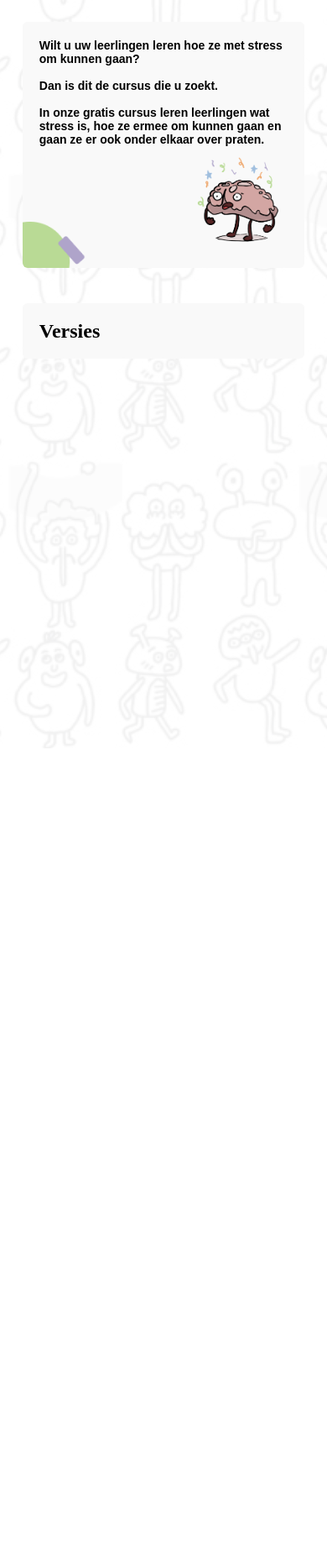
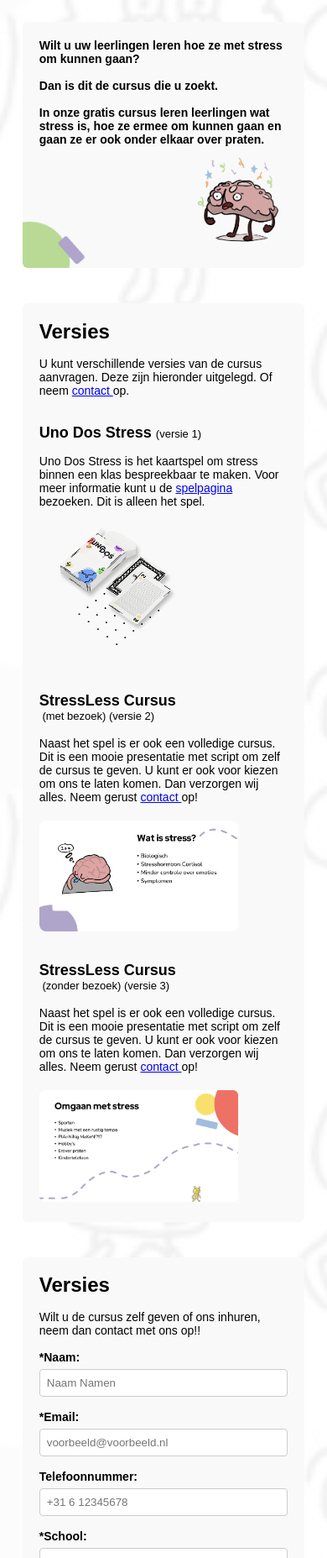
Before and after one commit to brentvanmalsen/stressless, a plain HTML site: page Pages/3. Cursus/cursus.html in a window 390 px wide. Shown: the part 145-2000 px from the top of the page at 84% size. Before the commit the page ends 1036 px from the top, so only its background shows below. Drawn offline with Linux system fonts and the light colour scheme.

Commit message:
added the contact part mobile

```diff
--- a/Pages/3. Cursus/cursus.css
+++ b/Pages/3. Cursus/cursus.css
@@ -20,7 +20,7 @@ h1 {
     font-family: ZukaDoodle;
     font-weight: lighter;
     font-size: 3.125rem;
-    margin: 7vw 3vw 0 7vw;
+    margin: 7vw 0 0 7vw;
 }
 
 .box {
@@ -30,7 +30,7 @@ h1 {
     padding: 5vw;
 }
 
-p {
+#introbox p {
     font-family: 'Nunito', sans-serif;
     font-size: .875rem;
     font-weight: bold;
@@ -58,5 +58,86 @@ p {
 
 
 h2 {
+    font-family: 'Red Hat Display', sans-serif;
+    font-size: 1.5rem;
+}
 
+h3 {
+    font-family: 'Red Hat Display', sans-serif;
+    font-size: 1.125rem;
+    margin-bottom: 2vh;
+    margin-top: 4vh;
+    line-height: 0.95;
 }
+
+.versions #cards {
+    width: 50%;
+    margin: 20px;
+}
+.versions img {
+    width: 80%;
+    margin-top: 20px;
+    border-radius: 6px;
+}
+
+#versionsbox p{
+    font-family: 'Nunito', sans-serif;
+    font-size: .875rem;
+}
+
+#details {
+    font-size: .8125rem;
+    font-weight: lighter;
+    white-space: pre;
+}
+
+
+
+
+#contactbox p {
+    font-family: 'Nunito', sans-serif;
+    font-size: .875rem;
+}
+
+form {
+    border-radius: 6px;
+}
+
+label {
+    display: block;
+    margin-bottom: 6px;
+    font-weight: bold;
+    font-family: 'Nunito', sans-serif;
+    font-size: .875rem;
+}
+
+input, select, textarea {
+    width: 100%;
+    padding: 8px;
+    margin-bottom: 16px;
+    border: 1px solid #ccc;
+    border-radius: 4px;
+    box-sizing: border-box;
+    transition: border-color 0.3s; /* Added transition for a smooth effect */
+}
+
+input:focus, select:focus, textarea:focus {
+    outline: none;
+    border: 1px solid #AFA4CA;
+}
+
+textarea {
+    resize: vertical;
+}
+
+button {
+    background-color: #AFA4CA;
+    font-family: 'Nunito', sans-serif;
+    font-size: .875rem;
+    font-weight: bold;
+    color: #fff;
+    padding: 10px 20px 10px 20px;
+    border: none;
+    border-radius: 6px;
+    cursor: pointer;
+}
--- a/Pages/3. Cursus/cursus.html
+++ b/Pages/3. Cursus/cursus.html
@@ -27,11 +27,78 @@
 
     <span id="break"></span>
 
-    <div class="box">
+    <div class="box" id="versionsbox">
         <h2>Versies</h2>
+        <p>
+            <br> U kunt verschillende versies van de cursus aanvragen. Deze zijn hieronder uitgelegd.
+            Of neem <a href="./cursus.html"> contact </a> op.
+        </p>
+
+        <div class="versions">
+            <h3> Uno Dos Stress <span id="details">(versie 1)</span> </h3>
+            <p>
+                Uno Dos Stress is het kaartspel om stress binnen een klas bespreekbaar te maken. Voor meer informatie kunt u de <a href="./cursus.html"> spelpagina</a> bezoeken. Dit is
+                alleen het spel.
+            </p>
+            <img id="cards" src="./Images/cards.png">
+        </div>
+
+        <div class="versions">
+            <h3> StressLess Cursus <span id="details"> (met bezoek) (versie 2)</span> </h3>
+            <p>
+                Naast het spel is er ook een volledige cursus. Dit is een mooie presentatie met script om zelf de cursus te geven. U kunt er ook voor kiezen om ons te laten komen. Dan verzorgen wij alles. Neem gerust <a href="./cursus.html"> contact </a> op!
+            </p>
+            <img src="./Images/powerpoint 1.png">
+        </div>
+
+        <div class="versions">
+            <h3> StressLess Cursus <span id="details"> (zonder bezoek) (versie 3)</span> </h3>
+            <p>
+                Naast het spel is er ook een volledige cursus. Dit is een mooie presentatie met script om zelf de cursus te geven. U kunt er ook voor kiezen om ons te laten komen. Dan verzorgen wij alles. Neem gerust <a href="./cursus.html"> contact </a> op!
+            </p>
+            <img src="./Images/powerpoint 2.png">
+        </div>
     </div>
 
     <span id="break"></span>
+
+    <div class="box" id="contactbox">
+        <div>
+            <h2>Versies</h2>
+            <p> <br> Wilt u de cursus zelf geven of ons inhuren, neem dan contact met ons op!! <br> <br> </p>
+        </div>
+
+        <form action="#" method="post">
+            <label for="name">*Naam:</label>
+            <input type="text" id="name" name="name" placeholder="Naam Namen" required>
+
+            <label for="mail">*Email:</label>
+            <input type="email" id="mail" name="mail" placeholder="voorbeeld@voorbeeld.nl" required>
+
+            <label for="phone">Telefoonnummer:</label>
+            <input type="tel" id="phone" name="phone" placeholder="+31 6 12345678">
+
+            <label for="school">*School:</label>
+            <input type="text" id="school" name="school" placeholder="School Lyceum" required>
+
+            <label for="location">*Locatie:</label>
+            <input type="text" id="location" name="location" placeholder="Stadsnaam" required>
+
+            <label for="version">*Versie:</label>
+            <select id="version" name="version" required>
+                <option value="" disabled selected>Kies versie</option>
+                <option value="v1">Versie 1</option>
+                <option value="v2">Versie 2</option>
+                <option value="v3">Versie 3</option>
+            </select>
+
+            <label for="extra-info">Bericht:</label>
+            <textarea id="extra-info" name="extra-info" placeholder="Type hier (e.g. vragen en/of opmerkingen)" rows="4"></textarea>
+
+            <button type="submit">Verstuur</button>
+        </form>
+    </div>
+
     <span id="break"></span>
     <span id="break"></span>
     <span id="break"></span>
```
Also changed, not shown: Pages/3. Cursus/Images/cards.png (added), Pages/3. Cursus/Images/powerpoint 1.png (added), Pages/3. Cursus/Images/powerpoint 2.png (added).
